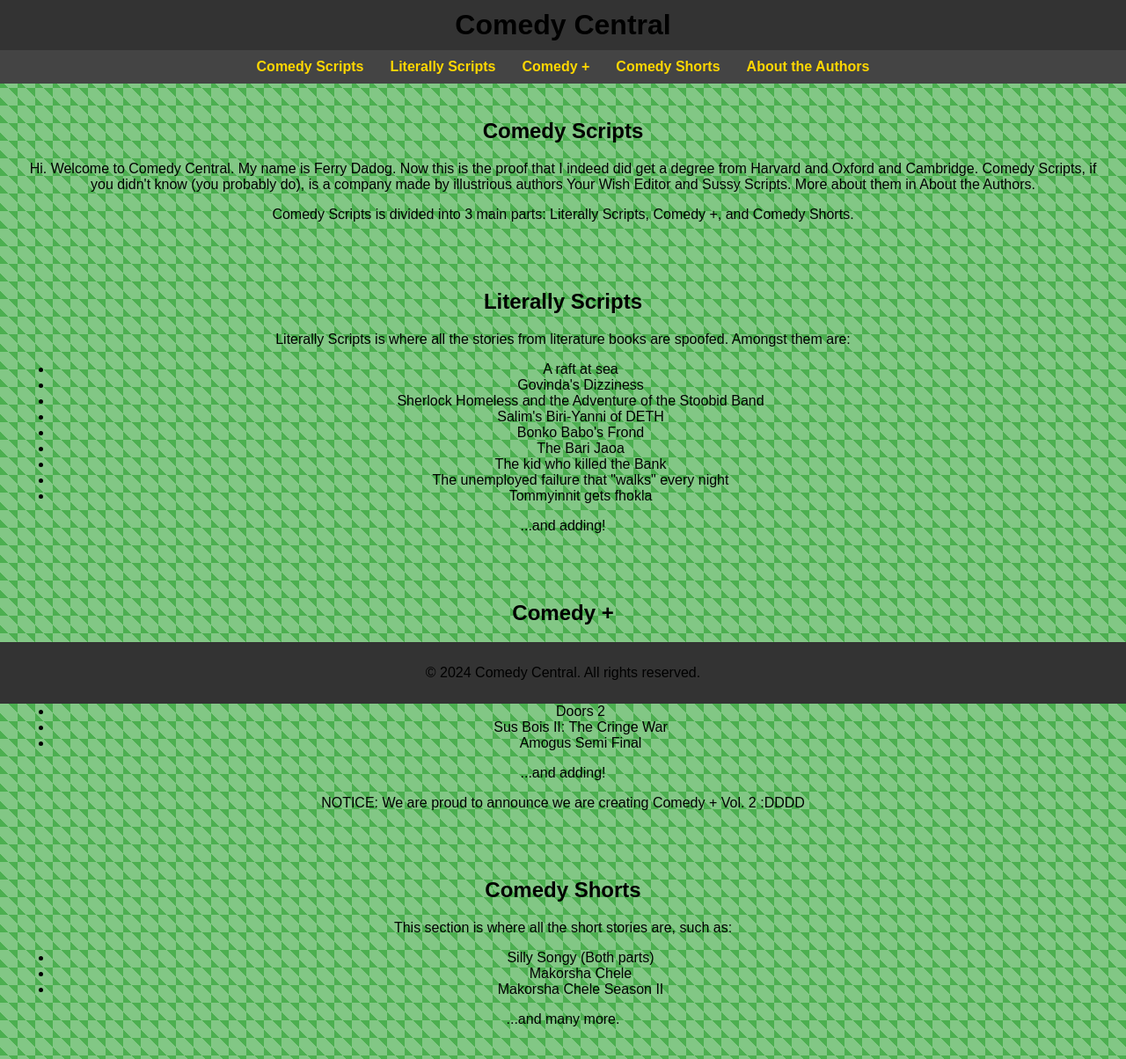
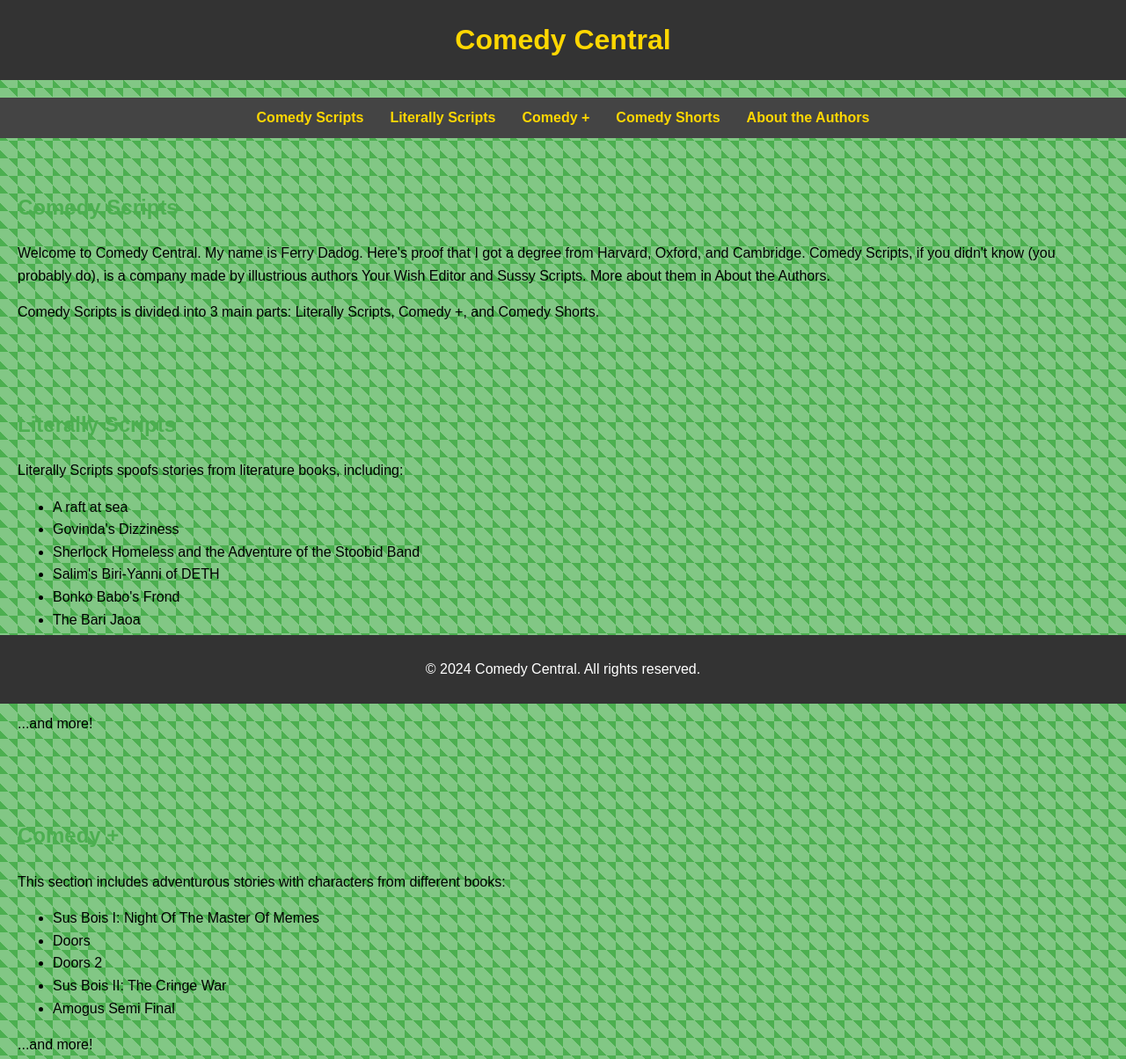
Before and after one commit to YourWishEditor/Comedy-Central, a plain HTML site: page index.html in a window 1280 px wide. Shown: the top 1204 px of the page at 88% size. Drawn offline with Linux system fonts and the light colour scheme.

Commit message:
Update index.html

```diff
--- a/index.html
+++ b/index.html
@@ -1,4 +1,4 @@
-<html>
+<!DOCTYPE html>
 <html lang="en">
 <head>
     <meta charset="UTF-8">
@@ -11,6 +11,7 @@
             padding: 0;
             background-color: #fff; /* Set background color to white */
             color: #000; /* Set text color to black */
+            line-height: 1.6; /* Increase line height for readability */
         }
         .striped-background {
             background-color: #4CAF50; /* Set stripe color to green */
@@ -19,17 +20,20 @@
         }
         header {
             background-color: #333;
-            padding: 10px 0;
+            padding: 20px 0;
             text-align: center;
+            margin-bottom: 20px;
         }
         header h1 {
             margin: 0;
+            color: #FFD700; /* Header text color */
         }
         nav {
             display: flex;
             justify-content: center;
+            background-color: #444;
             padding: 10px 0;
-            background-color: #444;
+            margin-bottom: 20px;
         }
         nav a {
             color: #FFD700;
@@ -39,7 +43,11 @@
         }
         section {
             padding: 20px;
-            text-align: center;
+            text-align: left; /* Align text to the left for better readability */
+            margin-bottom: 20px;
+        }
+        section h2 {
+            color: #4CAF50; /* Section title color */
         }
         footer {
             background-color: #333;
@@ -48,6 +56,7 @@
             position: fixed;
             width: 100%;
             bottom: 0;
+            color: #fff; /* Footer text color */
         }
     </style>
 </head>
@@ -64,12 +73,12 @@
     </nav>
     <section id="comedy-scripts">
         <h2>Comedy Scripts</h2>
-        <p>Hi. Welcome to Comedy Central. My name is Ferry Dadog. Now this is the proof that I indeed did get a degree from Harvard and Oxford and Cambridge. Comedy Scripts, if you didn't know (you probably do), is a company made by illustrious authors Your Wish Editor and Sussy Scripts. More about them in About the Authors.</p>
+        <p>Welcome to Comedy Central. My name is Ferry Dadog. Here's proof that I got a degree from Harvard, Oxford, and Cambridge. Comedy Scripts, if you didn't know (you probably do), is a company made by illustrious authors Your Wish Editor and Sussy Scripts. More about them in About the Authors.</p>
         <p>Comedy Scripts is divided into 3 main parts: Literally Scripts, Comedy +, and Comedy Shorts.</p>
     </section>
     <section id="literally-scripts">
         <h2>Literally Scripts</h2>
-        <p>Literally Scripts is where all the stories from literature books are spoofed. Amongst them are:</p>
+        <p>Literally Scripts spoofs stories from literature books, including:</p>
         <ul>
             <li>A raft at sea</li>
             <li>Govinda's Dizziness</li>
@@ -81,11 +90,11 @@
             <li>The unemployed failure that "walks" every night</li>
             <li>Tommyinnit gets fhokla</li>
         </ul>
-        <p>...and adding!</p>
+        <p>...and more!</p>
     </section>
     <section id="comedy-plus">
         <h2>Comedy +</h2>
-        <p>This section is where all the massive adventurous stories with different characters from different books are. This section contains:</p>
+        <p>This section includes adventurous stories with characters from different books:</p>
         <ul>
             <li>Sus Bois I: Night Of The Master Of Memes</li>
             <li>Doors</li>
@@ -93,12 +102,12 @@
             <li>Sus Bois II: The Cringe War</li>
             <li>Amogus Semi Final</li>
         </ul>
-        <p>...and adding!</p>
+        <p>...and more!</p>
         <p>NOTICE: We are proud to announce we are creating Comedy + Vol. 2 :DDDD</p>
     </section>
     <section id="comedy-shorts">
         <h2>Comedy Shorts</h2>
-        <p>This section is where all the short stories are, such as:</p>
+        <p>This section features short stories like:</p>
         <ul>
             <li>Silly Songy (Both parts)</li>
             <li>Makorsha Chele</li>
```
